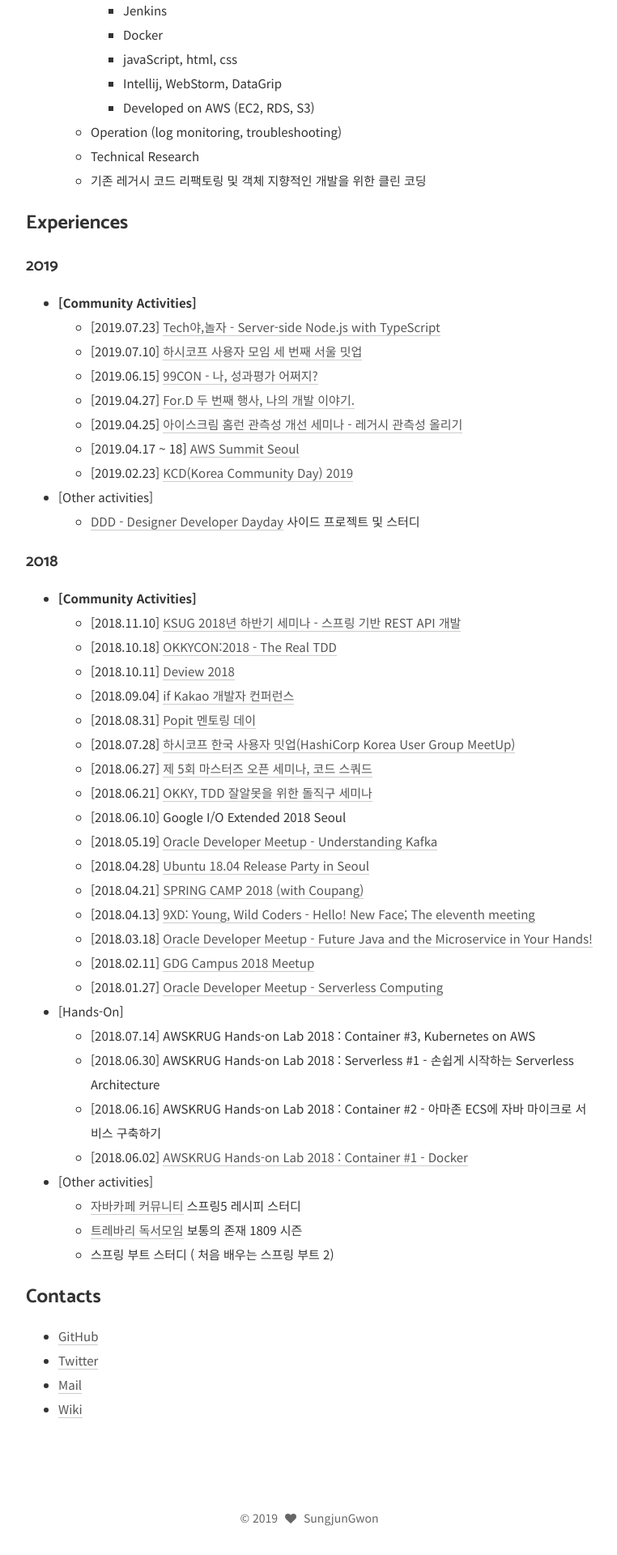
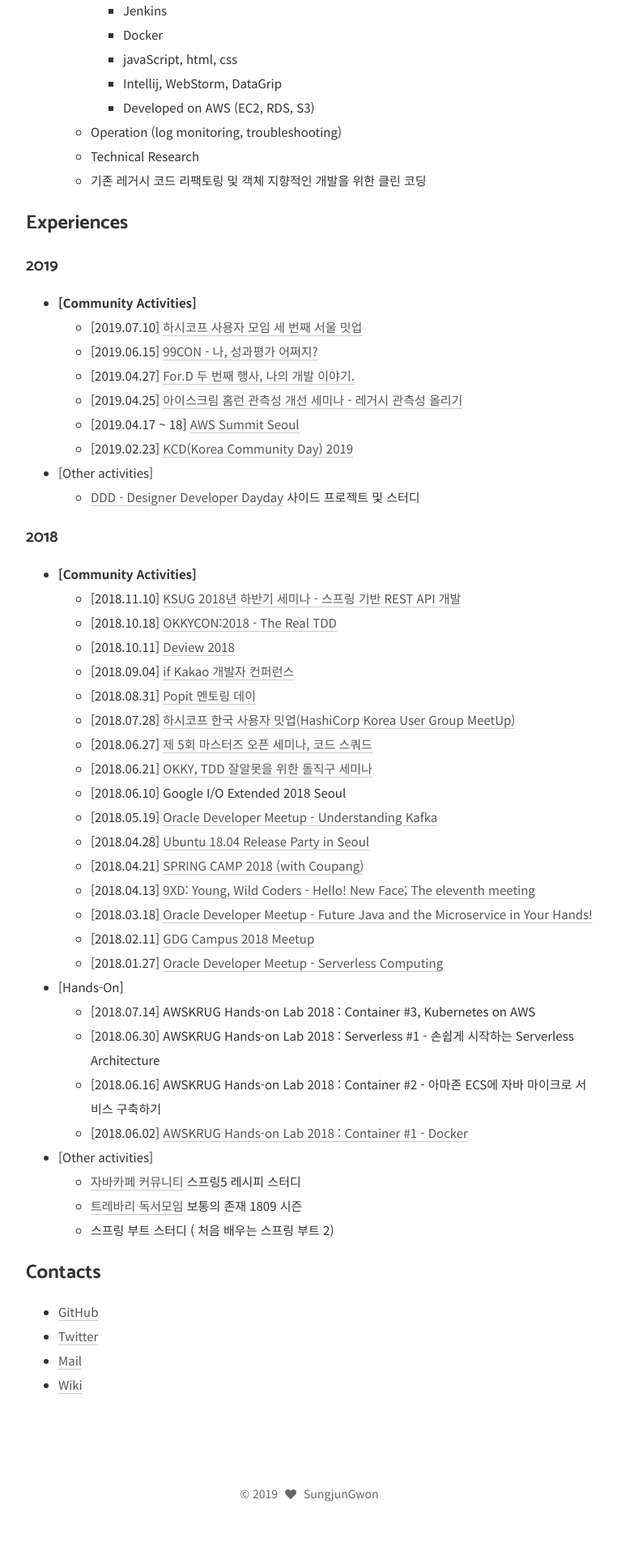
Before and after one commit to gwonsungjun/gwonsungjun.github.io, a Jekyll site: the page built from about/index.md, in a window 1280 px wide. Shown: the part 3426-5346 px from the top of the page at 81% size, without its empty margins (258-1020 px from the left). Built offline with Jekyll 4.4.1, drawn with Linux system fonts in a browser that asks for light colours; after the commit the page ends 5316 px from its top, so only the background shows below that.

Commit message:
Update about

```diff
--- a/about/index.md
+++ b/about/index.md
@@ -102,7 +102,6 @@
 
 ### 2019
 - **[Community Activities]**
-  - [2019.07.23] [Tech야,놀자 - Server-side Node.js with TypeScript](https://yanolja.github.io/2019/07/tech_yanolja)
   - [2019.07.10] [하시코프 사용자 모임 세 번째 서울 밋업](https://festa.io/events/359)
   - [2019.06.15] [99CON - 나, 성과평가 어쩌지?](https://www.notion.so/8464cbc53c08494299d31f5c46ed67ef)
   - [2019.04.27] [For.D 두 번째 행사, 나의 개발 이야기.](https://festa.io/events/259)
```
